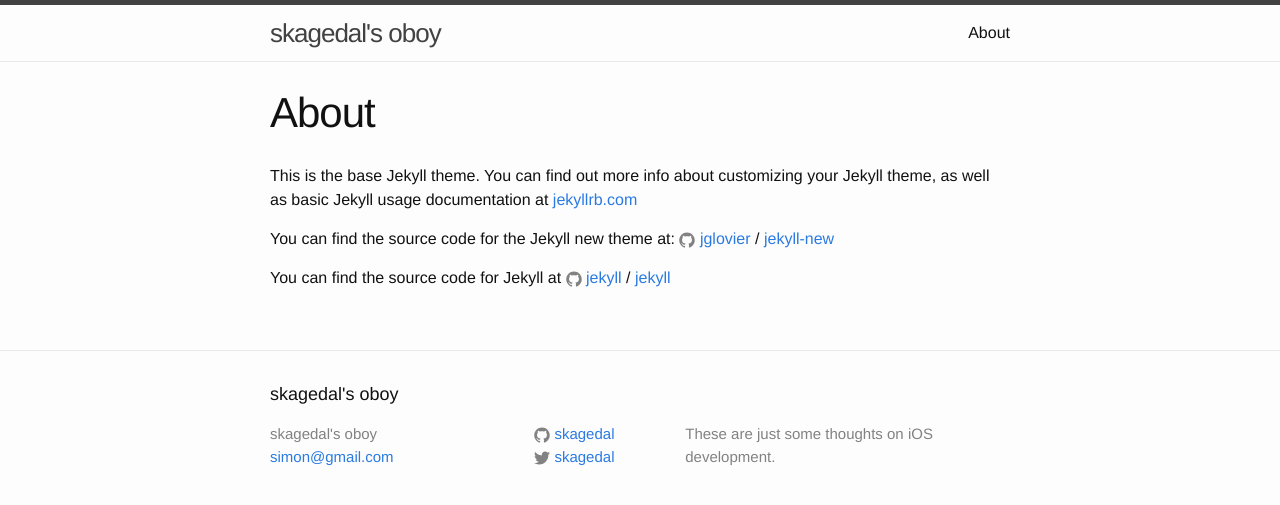
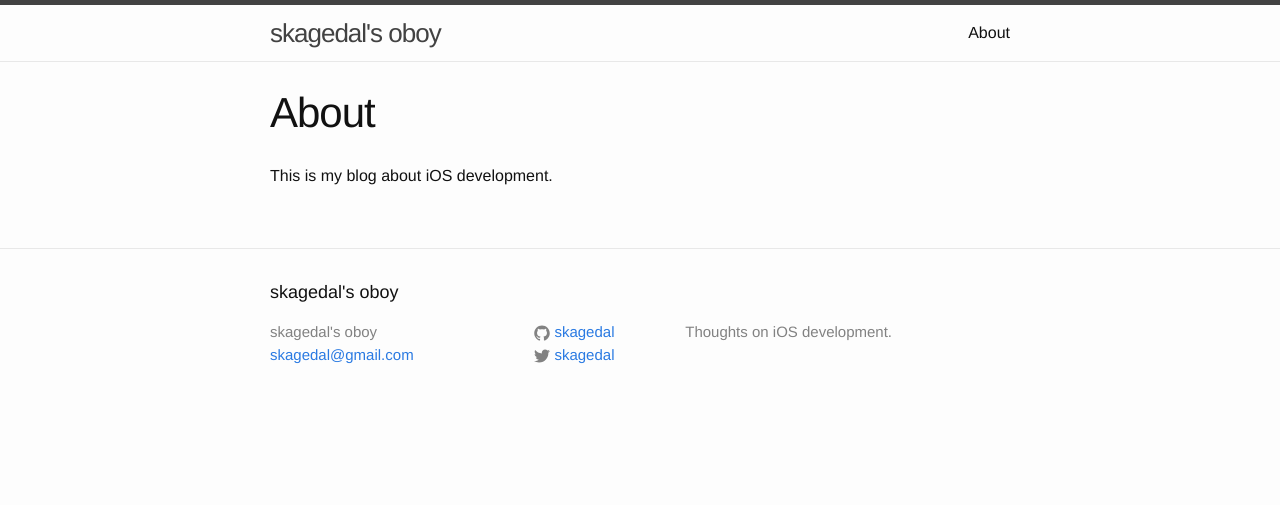
Before and after one commit to skagedal/skagedal.github.io, a Jekyll site: the page built from about.md, in a window 1280 px wide. Shown: the top 505 px of the page. Built offline with Jekyll 4.4.1, drawn with Linux system fonts in a browser that asks for light colours.

Commit message:
Tweaks to config and about.

```diff
--- a/_config.yml
+++ b/_config.yml
@@ -7,9 +7,9 @@
 
 # Site settings
 title: skagedal's oboy
-email: simon@gmail.com
+email: skagedal@gmail.com
 description: > # this means to ignore newlines until "baseurl:"
-  These are just some thoughts on iOS development.
+  Thoughts on iOS development.
 baseurl: "" # the subpath of your site, e.g. /blog
 url: "http://skagedal.github.io" # the base hostname & protocol for your site
 twitter_username: skagedal
--- a/about.md
+++ b/about.md
@@ -4,12 +4,4 @@ title: About
 permalink: /about/
 ---
 
-This is the base Jekyll theme. You can find out more info about customizing your Jekyll theme, as well as basic Jekyll usage documentation at [jekyllrb.com](http://jekyllrb.com/)
-
-You can find the source code for the Jekyll new theme at:
-{% include icon-github.html username="jglovier" %} /
-[jekyll-new](https://github.com/jglovier/jekyll-new)
-
-You can find the source code for Jekyll at
-{% include icon-github.html username="jekyll" %} /
-[jekyll](https://github.com/jekyll/jekyll)
+This is my blog about iOS development.
```
